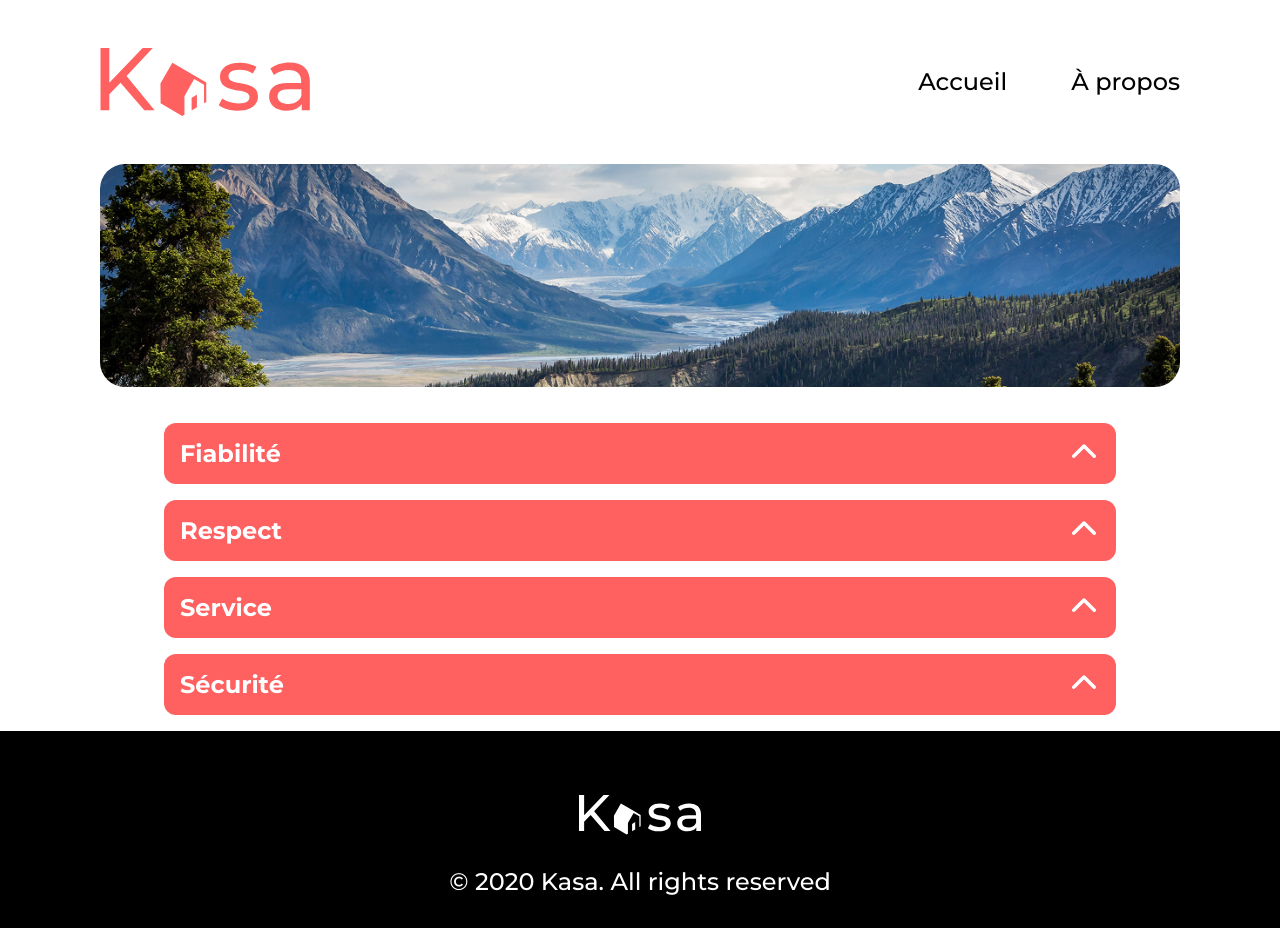
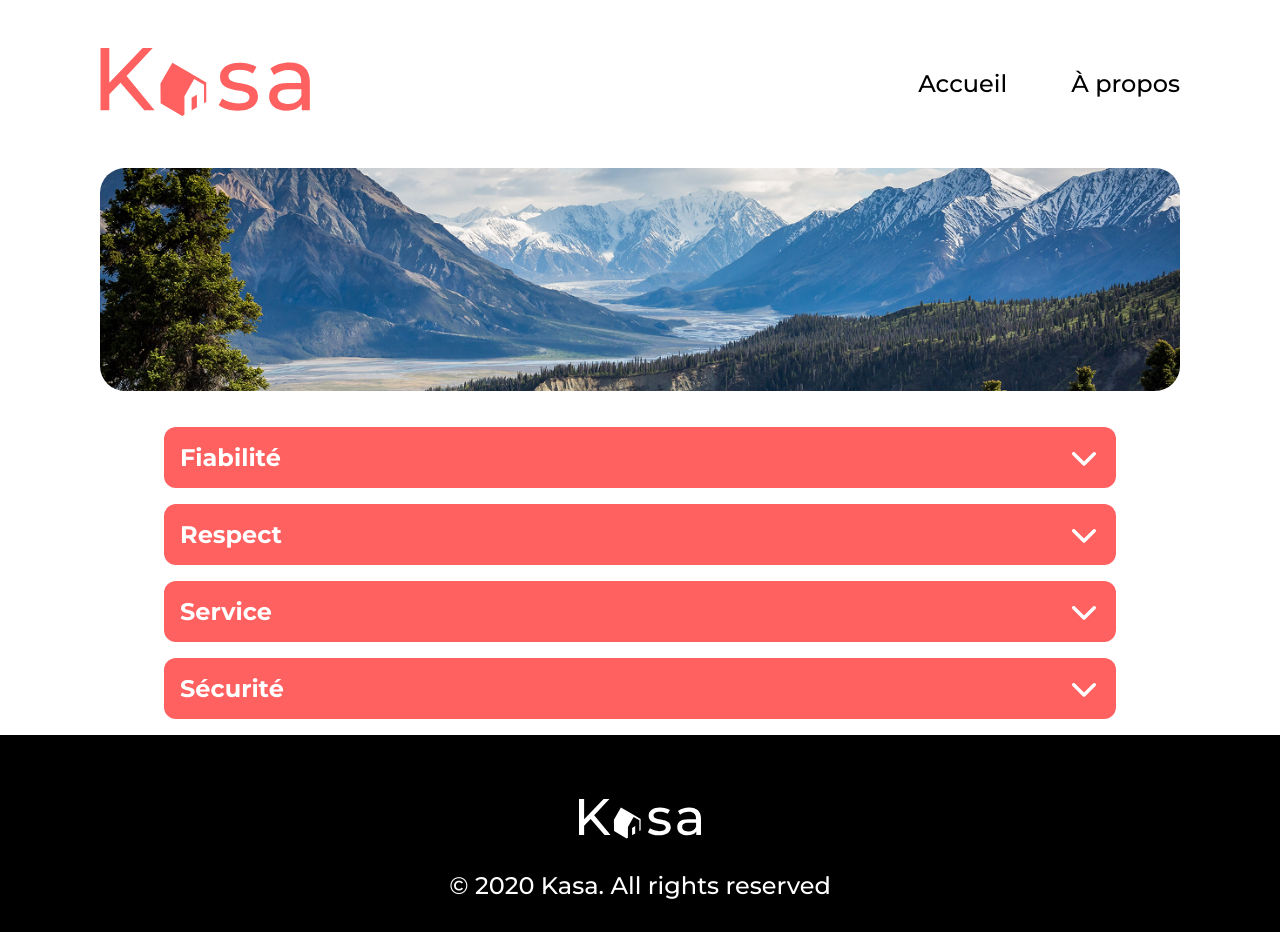
Before and after one commit to Nath-vfx/app-web-react-react-router, a React (Vite) app: page /a-propos in a window 1280 px wide. Built offline with nearby package versions, Linux system fonts and the light colour scheme.

Commit message:
fix: minor issues and behaviors

```diff
--- a/src/components/Details/Details.jsx
+++ b/src/components/Details/Details.jsx
@@ -2,21 +2,20 @@ import style from "./Details.module.scss";
 import { useState } from "react";
 
 export default function Details({ summary, content }) {
-  const [className, setClassName] = useState(style.Details__content);
+  const [isActive, setIsActive] = useState(false);
 
   function toggleActive() {
-    if (className === style.Details__content) {
-      setClassName(style.Details__content__active);
-    } else {
-      setClassName(style.Details__content);
-    }
+    setIsActive(!isActive);
   }
+
+  const contentClass = isActive ? style.Details__content__active : style.Details__content;
+  const titleClass = isActive ? `${style.Details__title} ${style.Details__title__active}` : style.Details__title;
 
   return (
     <>
       <div className={style.Details} onClick={toggleActive}>
-        <h3 className={style.Details__title}>{summary}</h3>
-        <p className={className}>
+        <h3 className={titleClass}>{summary}</h3>
+        <p className={contentClass}>
           {content}
         </p>
       </div>
--- a/src/components/Details/Details.module.scss
+++ b/src/components/Details/Details.module.scss
@@ -23,7 +23,12 @@
             position: absolute;
             right: 1rem;
             top: 50%;
-            transform: translateY(-50%);
+            transform: translateY(-50%) rotate(180deg);
+            transition: transform 0.3s ease-in-out;
+        }
+
+        &__active::after {
+            transform: translateY(-50%) rotate(0deg);
         }
     }
     &__content {
--- a/src/components/Header/Header.jsx
+++ b/src/components/Header/Header.jsx
@@ -5,7 +5,9 @@ export default function Header() {
   return (
     <>
       <header className={styles.Header}>
-        <img className={styles.Header__logo} src="/logo.svg" alt="" />
+        <NavLink to="/">
+          <img className={styles.Header__logo} src="/logo.svg" alt="" />
+        </NavLink>
         <nav className={styles.Header__nav}>
           <NavLink className={styles.Header__nav__item} to="/">
             Accueil
--- a/src/pages/Location/Location.jsx
+++ b/src/pages/Location/Location.jsx
@@ -62,6 +62,8 @@ export default function Location() {
               style={{ display: count - 1 === index ? "block" : "none" }}
             />
           ))}
+          {location.pictures.length > 1 && (
+            <>
               <button
                 className={styles.Location__carrousel__arrowLeft}
                 onClick={prevSlide}
@@ -77,6 +79,8 @@ export default function Location() {
               <span className={styles.Location__carrousel__count}>
                 {count}/{location.pictures.length}
               </span>
+            </>
+          )}
         </div>
         <div className={styles.Location__headline}>
           <hgroup className={styles.Location__headline__hgroup}>
```
Lines whose indentation alone changed are shown as unchanged.
